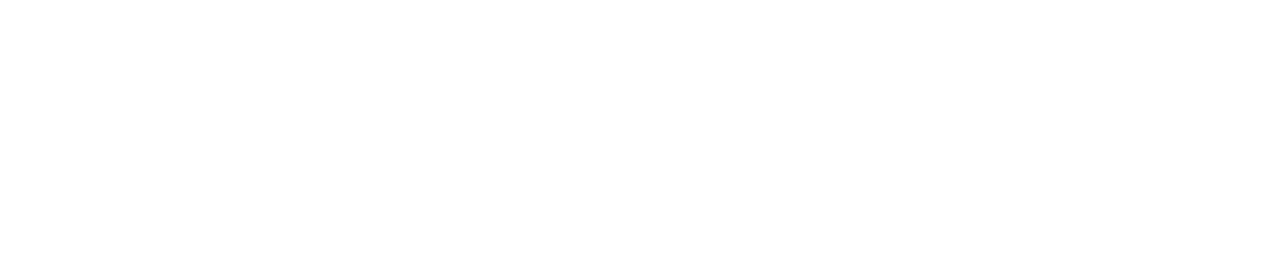
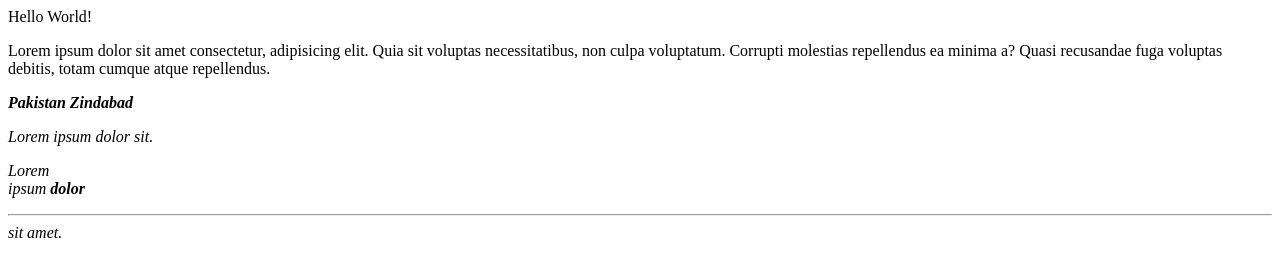
Before and after one commit to Muhammad-Shayan001/HTML-Classes, a plain HTML site: page index.html in a window 1280 px wide. Drawn offline with Linux system fonts and the light colour scheme.

Commit message:
Update index.html

```diff
--- a/index.html
+++ b/index.html
@@ -6,18 +6,18 @@
     <title>class 1</title>
 </head>
 <body>
-    <!-- first program -->
-    <!-- Hello World! -->
+<!--     <!-- first program  -->
+    Hello World!
     <!-- paragraph -->
-    <!-- <p>Lorem ipsum dolor sit amet consectetur, adipisicing elit. Quia sit voluptas necessitatibus, non culpa voluptatum. Corrupti molestias repellendus ea minima a? Quasi recusandae fuga voluptas debitis, totam cumque atque repellendus.</p> -->
+     <p>Lorem ipsum dolor sit amet consectetur, adipisicing elit. Quia sit voluptas necessitatibus, non culpa voluptatum. Corrupti molestias repellendus ea minima a? Quasi recusandae fuga voluptas debitis, totam cumque atque repellendus.</p>
     <!-- bold and italic -->
-    <!-- <P><i><b>Pakistan Zindabad</b><i></P> -->
+    <P><i><b>Pakistan Zindabad</b><i></P>
     <!-- superscript and subscript  -->
      <!-- white space nhi hoti -->
-       <!-- <p> Lorem  -->
-                  <!-- ipsum dolor sit.</p> -->
+        <p> Lorem
+                   ipsum dolor sit.</p>
     <!-- line brake -->
-     <!-- <p>Lorem <br>ipsum <b>dolor</b> <hr/> sit amet.</p> -->
+    <p>Lorem <br>ipsum <b>dolor</b> <hr/> sit amet.</p>
 
 </body>
 </html>
```
